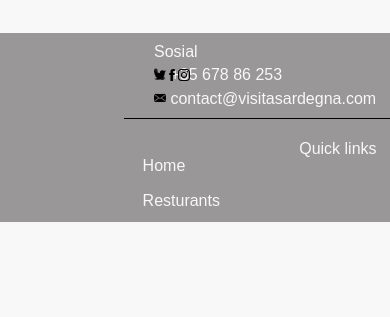
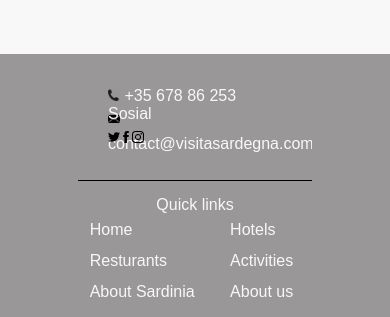
Before and after one commit to simenkjernlie/Webteknologi-Prosjekt, a plain HTML site: page src/index.html in a window 390 px wide. Shown: the part 1115-1432 px from the top of the page. Before the commit the page ends 1337 px from the top, so only its background shows below. Drawn offline with Linux system fonts and the light colour scheme.

Commit message:
Bug fixes

```diff
--- a/src/CSS/footer.css
+++ b/src/CSS/footer.css
@@ -7,7 +7,6 @@
     display: table;
     overflow: hidden;
     vertical-align: center;
-    min-width: 620px;
 }
 
 #footer{
@@ -76,20 +75,20 @@
 }
 .footerLinks > li {
     float:left;
-    width: 50%;
+    width: 40%;
     margin-bottom: 2%;
 }
 
 /* Activates when the device is an phone */
 @media only screen and (max-device-width: 800px){
     .footer{
-        height: 10vh;
+        height: 30vh;
     }
 
     .footerPart{
         float: none;
         margin: auto;
-        height: 10vh;
+        height: 15vh;
     }
     #right_footer{
         width: 60%;
@@ -107,6 +106,7 @@
     }
     .footerLinkListHeader{
         text-align: center;
+        margin-left: 0px;
     }
 }
 
@@ -136,5 +136,6 @@
     }
     .footerLinkListHeader{
         text-align: center;
+        margin-left: 0px;
     }
 }
--- a/src/scripts/footer.js
+++ b/src/scripts/footer.js
@@ -106,7 +106,7 @@ function addFooter(isindex) {
     for (let e in images.contactInf){
         contactInf.appendChild(createImg(images.contactInf[e],isindex));
         if (images.contactInf[e].text != null){
-            console.log(images.contactInf[e].text);
+            //console.log(images.contactInf[e].text);
             const t = document.createTextNode(images.contactInf[e].text)
             contactInf.appendChild(t);
             contactInf.appendChild(document.createElement("br"));
@@ -165,8 +165,8 @@ function footerWidthResize() {
     //console.log(document.documentElement.clientHeight);
     const height = document.documentElement.clientHeight;
     const heightFooter = document.getElementById("footer").offsetHeight;
-    console.log(document.getElementById("mainBodyDiv").offsetHeight, "Offset");
-    console.log(height, "Height", heightFooter);
+    //console.log(document.getElementById("mainBodyDiv").offsetHeight, "Offset");
+    //console.log(height, "Height", heightFooter);
     if (document.getElementById("mainPageBody").offsetHeight >= height - heightFooter || document.getElementById("mainBodyDiv").offsetWidth < 710){
         document.getElementById("footer").style.position = "relative";
         //console.log("Relative")
```
